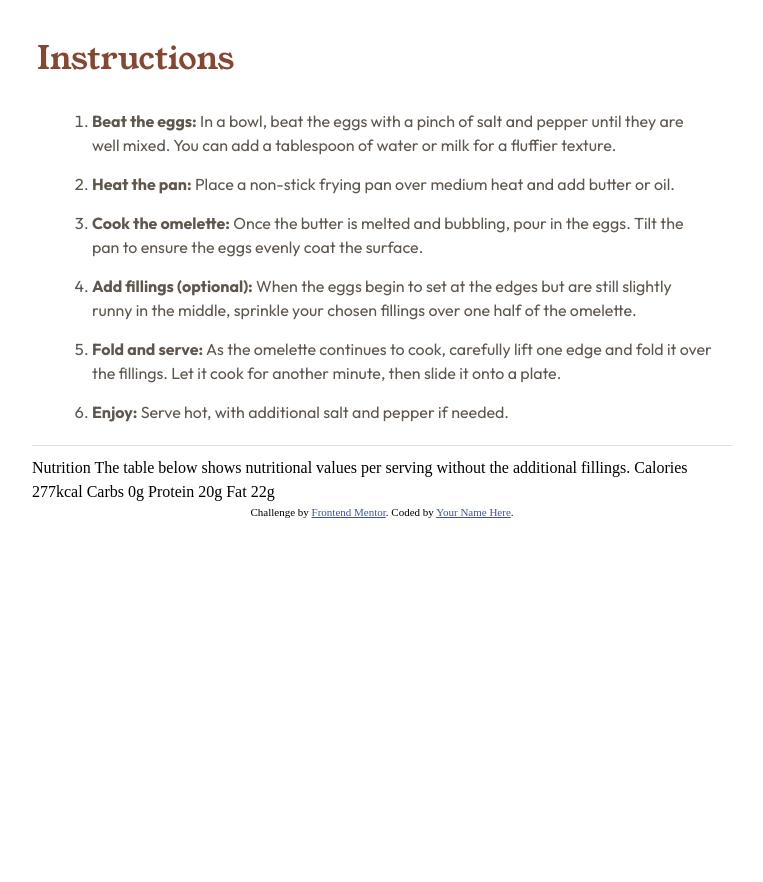
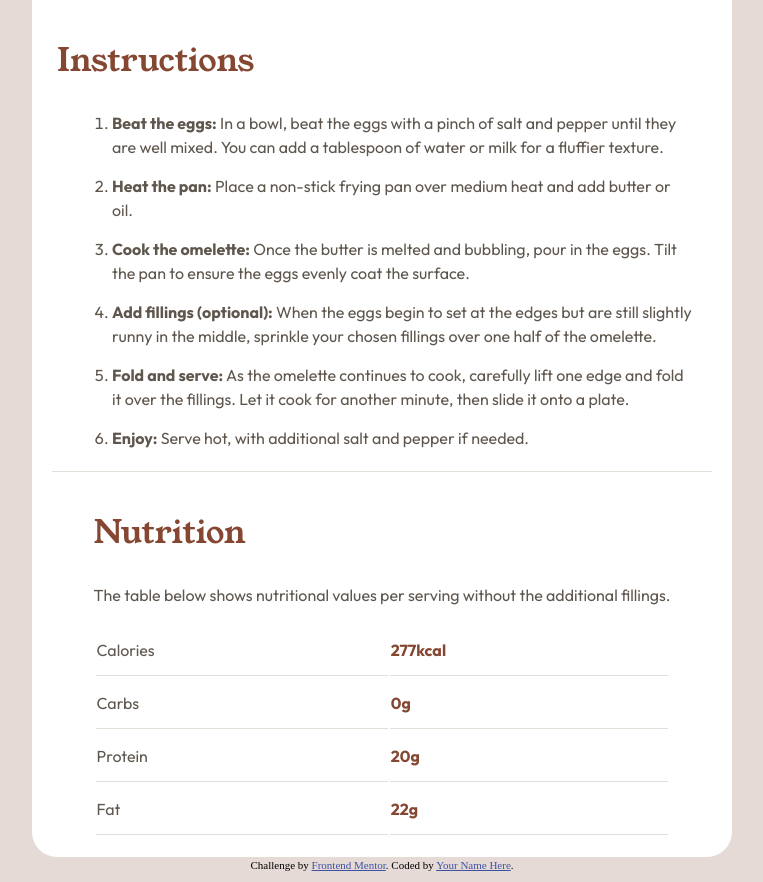
Before and after one commit to chrislloyd876/recipe-page-frontend, a plain HTML site: page index.html in a window 1280 px wide. Shown: the part 1044-1926 px from the top of the page, without its empty margins (258-1021 px from the left). Before the commit the page ends 1573 px from the top, so only its background shows below. Drawn offline with Linux system fonts and the light colour scheme.

Commit message:
Complete Editing for Nutrition section

```diff
--- a/index.html
+++ b/index.html
@@ -52,27 +52,33 @@
       </ol>
     </section>
     <section class="nutrition">
-
-      Nutrition
-
-      The table below shows nutritional values per serving without the additional fillings.
-
-      Calories
-      277kcal
-
-      Carbs
-      0g
-
-      Protein
-      20g
-
-      Fat
-      22g
+      <h1>Nutrition</h1>
+      <p>The table below shows nutritional values per serving without the additional fillings.</p>
+      <table>
+        <tr>
+          <td>Calories</td>
+          <td class="n-value">277kcal</td>
+        </tr>
+        <tr>
+          <td>Carbs</td>
+          <td class="n-value">0g</td>
+        </tr>
+        <tr>
+          <td>Protein</td>
+          <td class="n-value">20g</td>
+        </tr>
+        <tr>
+          <td>Fat</td>
+          <td class="n-value">22g</td>
+        </tr>
+      </table>
     </section>
   </main>
-  <div class="attribution">
-    Challenge by <a href="https://www.frontendmentor.io?ref=challenge" target="_blank">Frontend Mentor</a>.
-    Coded by <a href="#">Your Name Here</a>.
-  </div>
+  <footer>
+    <div class="attribution">
+      Challenge by <a href="https://www.frontendmentor.io?ref=challenge" target="_blank">Frontend Mentor</a>.
+      Coded by <a href="#">Your Name Here</a>.
+    </div>
+  </footer>
 </body>
 </html>
--- a/styles.css
+++ b/styles.css
@@ -4,6 +4,7 @@ body{
     min-height: 100vh;
     font-size: 16px;
     line-height: 1.5;
+    background-color: hsla(14, 45%, 36%, 0.2);
 }
 
 /*making all elements their actual size*/
@@ -22,6 +23,9 @@ main{
     flex-direction: column;
     align-items: center;
     max-width: 700px;
+    background-color: hsl(0, 0%, 100%);
+    padding: 20px;
+    border-radius: 25px;
 }
 
 img{
@@ -30,7 +34,7 @@ img{
     border-radius: 25px;
 }
 
-p, li{
+p, li, td{
     font-family: 'Outfit';
     color: hsl(30, 10%, 34%);
 }
@@ -46,15 +50,17 @@ h2{
     font-family: 'Outfit';
 }
 
+h1, .n-value{
+    color:hsl(14, 45%, 36%);
+}
 
 h1{
-    color:hsl(14, 45%, 36%);
     font-family: 'young-serif';
     font-size: 32px;
     font-weight: 400;
 }
 .preparation{
-    background-color:hsla(332, 69%, 58%, 0.651);
+    background-color:hsla(332, 69%, 58%, 0.2);
     border-radius: 25px;
     padding: 5px;
 }
@@ -79,5 +85,19 @@ h1{
 li{
     margin: 15px;
 }
+
+table{
+    width: 100%;
+}
+
+td{
+    border-bottom: 1px hsl(30, 18%, 87%) solid;
+    line-height: 3rem;
+}
+
+.n-value{
+    font-weight: 700;
+}
+
 .attribution { font-size: 11px; text-align: center; }
 .attribution a { color: hsl(228, 45%, 44%); }
```
